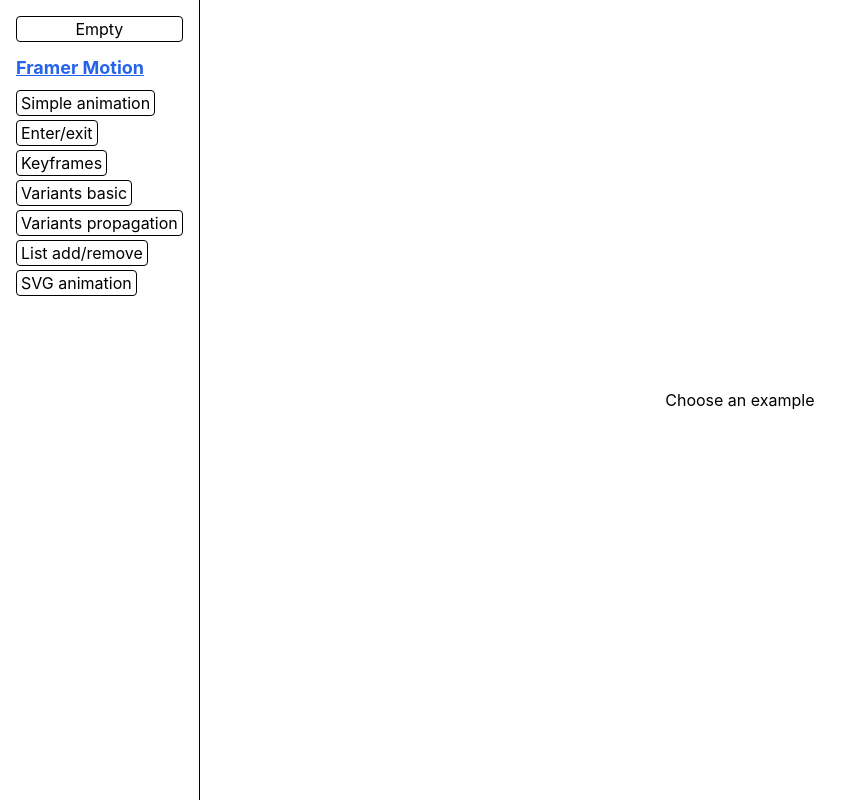
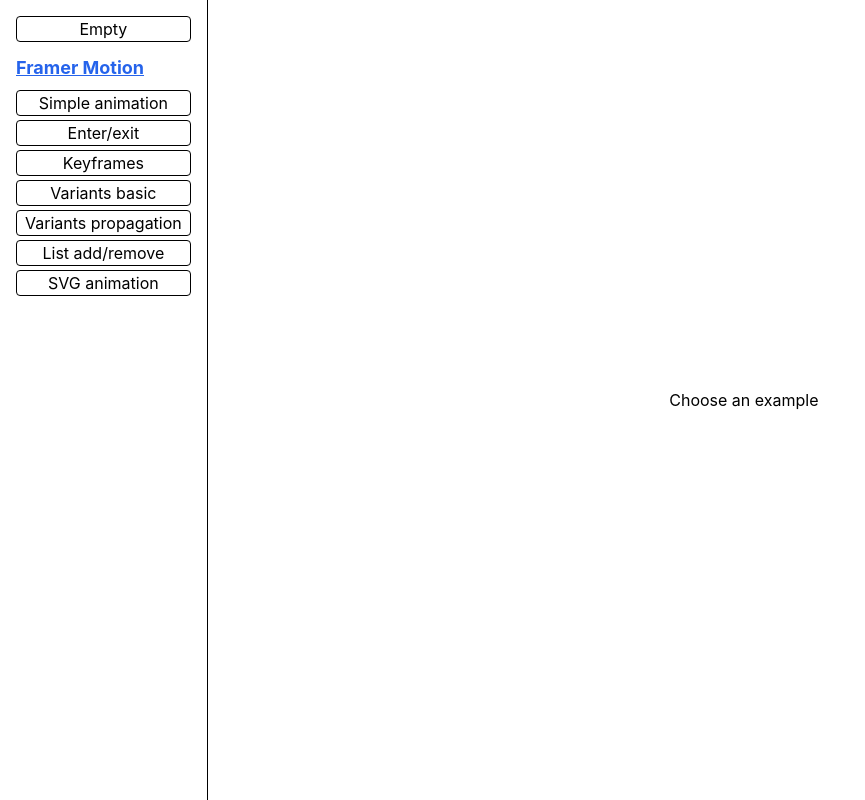
Before and after one commit to hwride/animation, a React (Vite) app: page / in a window 1280 px wide. Shown: the whole page, without its empty margins (0-865 px from the left). Built offline with nearby package versions, Linux system fonts and the light colour scheme; the HTML template or start-up script is replaced by a standard one.

Commit message:
Style tweaks.

```diff
--- a/src/App.tsx
+++ b/src/App.tsx
@@ -3,6 +3,7 @@ import { ButtonHTMLAttributes, ReactNode, useEffect, useState } from 'react'
 import { Button } from './components/Button.tsx'
 import { Link } from './components/Link.tsx'
 import { componentConfig, ConfigEntry } from './exampleConfig.ts'
+import { clsx } from './utils/clsx.ts'
 
 function getEgFromQueryParams() {
   const urlParams = new URLSearchParams(window.location.search)
@@ -52,8 +53,11 @@ function App() {
         <ol className="flex-1 list-none m-0">
           {componentConfig.map((entry, i) => {
             return (
-              <li key={i}>
-                <ListButton onClick={() => selectExample(entry)}>
+              <li key={i} className="relative">
+                <ListButton
+                  className="w-full"
+                  onClick={() => selectExample(entry)}
+                >
                   {entry.label}
                 </ListButton>
               </li>
@@ -75,10 +79,10 @@ function ListButton({
 }: ButtonHTMLAttributes<HTMLButtonElement> & { children: ReactNode }) {
   return (
     <Button
-      className={
-        'border border-black px-1 rounded mb-1 hover:bg-gray-100' +
-        (className ?? '')
-      }
+      className={clsx(
+        'border border-black rounded mb-1 hover:bg-gray-100',
+        className
+      )}
       {...rest}
     >
       {children}
--- a/src/components/Button.tsx
+++ b/src/components/Button.tsx
@@ -9,7 +9,7 @@ export function Button({
     <button
       className={clsx(
         className,
-        'border border-black px-1 rounded hover:bg-gray-100'
+        'border border-black px-2 rounded hover:bg-gray-100'
       )}
       {...rest}
     >
--- a/src/components/Page.tsx
+++ b/src/components/Page.tsx
@@ -9,7 +9,7 @@ export function Page({
   children: ReactNode
 }) {
   return (
-    <div className="pt-2">
+    <div className="p-2">
       <H2>{title}</H2>
       {children}
     </div>
```
